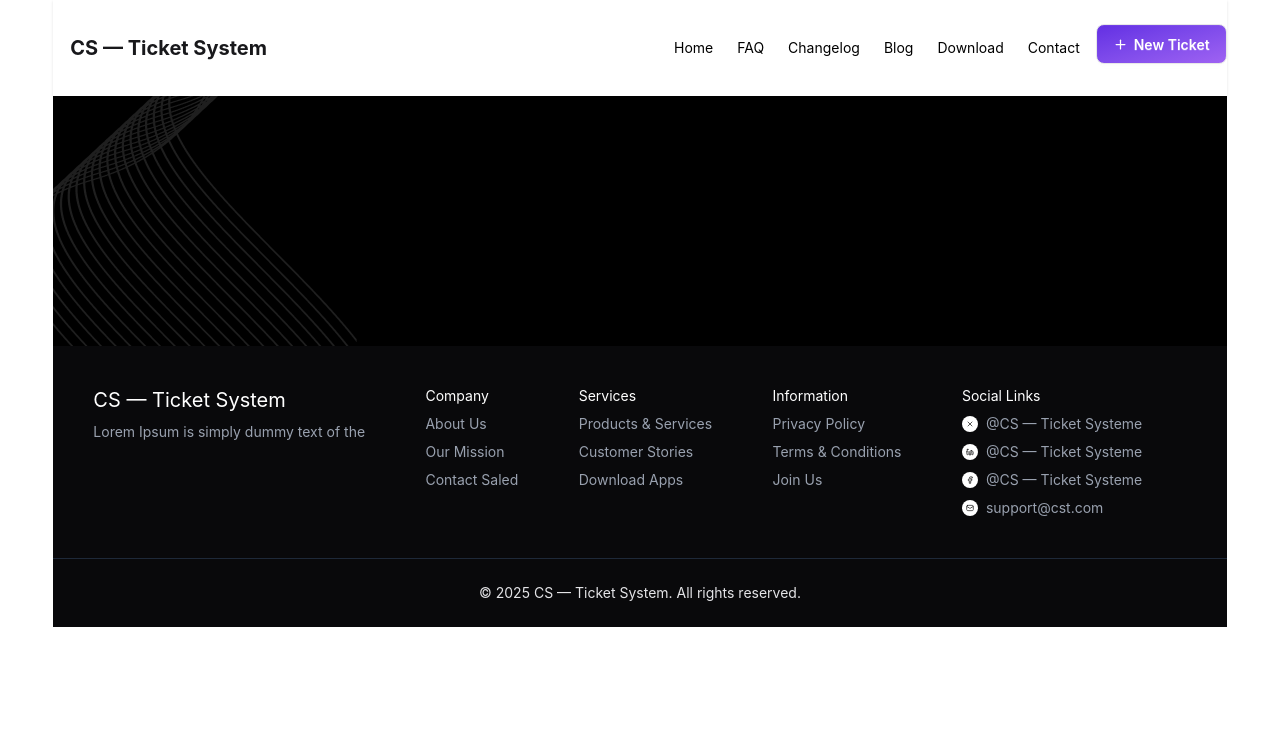
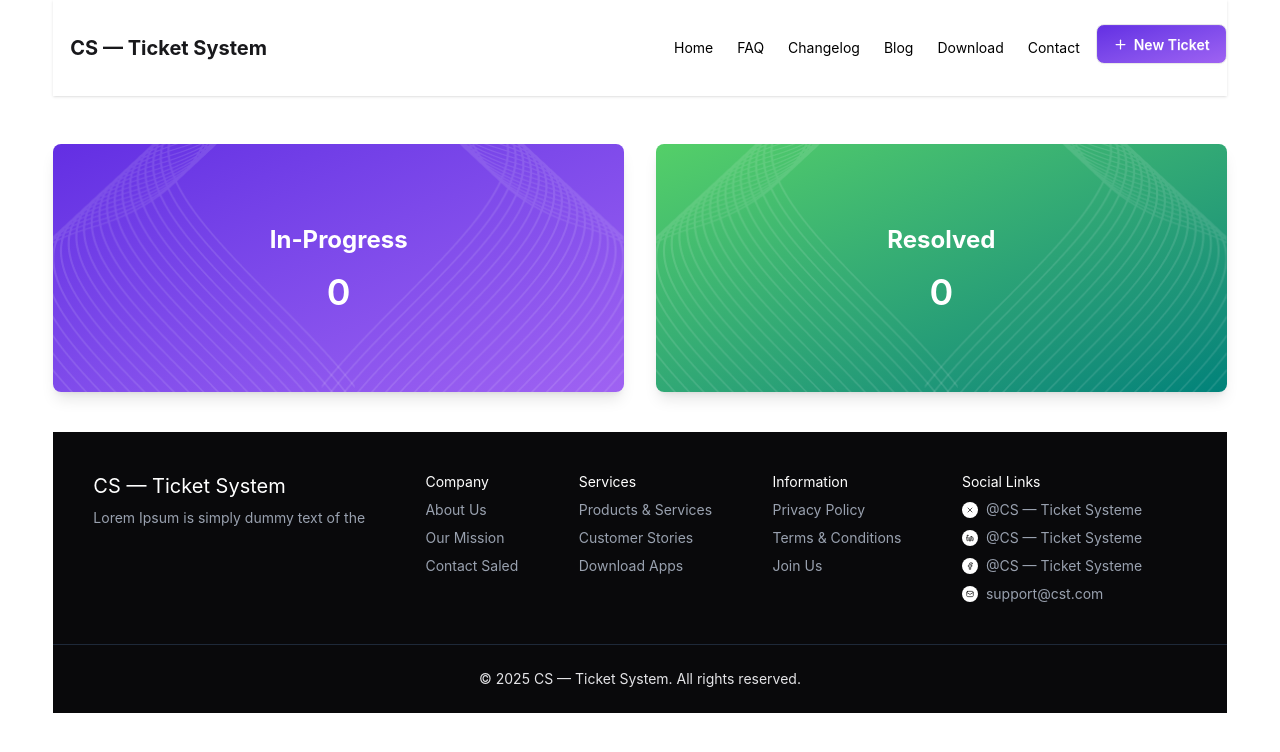
Before and after one commit to kanikanoorsathi/Mission-Restart-A2, a React (Vite) app: page / in a window 1280 px wide. Shown: the top 752 px of the page. Built offline with nearby package versions, Linux system fonts and the light colour scheme.

Commit message:
tickets json added

```diff
--- /dev/null
+++ b/public/tickets.json
@@ -0,0 +1,140 @@
+[
+    {
+        "id": 1,
+        "title": "Login Issue",
+        "description": "User cannot login to the account using correct credentials.",
+        "customer": "Rahim Uddin",
+        "priority": "High",
+        "status": "In Progress",
+        "createdAt": "2026-03-01"
+    },
+
+    {
+        "id": 2,
+        "title": "Payment Failed",
+        "description": "Customer payment failed during checkout process.",
+        "customer": "Karim Ahmed",
+        "priority": "High",
+        "status": "Open",
+        "createdAt": "2026-03-02"
+    },
+
+    {
+        "id": 3,
+        "title": "Password Reset",
+        "description": "Customer requested password reset but email not received.",
+        "customer": "Nusrat Jahan",
+        "priority": "Medium",
+        "status": "Resolved",
+        "createdAt": "2026-03-01"
+    },
+
+    {
+        "id": 4,
+        "title": "Page Loading Slow",
+        "description": "Dashboard page is loading very slowly.",
+        "customer": "Tanvir Hasan",
+        "priority": "Low",
+        "status": "In Progress",
+        "createdAt": "2026-02-28"
+    },
+{
+"id": 5,
+"title": "Profile Update Error",
+"description": "Customer unable to update profile information.",
+"customer": "Sadia Akter",
+"priority": "Medium",
+"status": "Open",
+"createdAt": "2026-03-03"
+},
+{
+"id": 6,
+"title": "Notification Not Working",
+"description": "User not receiving notifications after updates.",
+"customer": "Imran Hossain",
+"priority": "Low",
+"status": "Resolved",
+"createdAt": "2026-02-27"
+},
+{
+"id": 7,
+"title": "App Crash",
+"description": "Mobile app crashes when opening settings.",
+"customer": "Farzana Rahman",
+"priority": "High",
+"status": "In Progress",
+"createdAt": "2026-03-02"
+},
+{
+"id": 8,
+"title": "Search Not Working",
+"description": "Search function returns no results even for valid queries.",
+"customer": "Jahid Hasan",
+"priority": "Medium",
+"status": "Open",
+"createdAt": "2026-03-03"
+},
+{
+"id": 9,
+"title": "Order History Missing",
+"description": "Customer cannot see previous order history.",
+"customer": "Mim Akter",
+"priority": "High",
+"status": "In Progress",
+"createdAt": "2026-03-01"
+},
+{
+"id": 10,
+"title": "UI Alignment Problem",
+"description": "Buttons overlapping on small screen devices.",
+"customer": "Shakil Ahmed",
+"priority": "Low",
+"status": "Resolved",
+"createdAt": "2026-02-25"
+},
+{
+"id": 11,
+"title": "Email Verification Issue",
+"description": "Verification email link not working.",
+"customer": "Rafiul Islam",
+"priority": "Medium",
+"status": "Open",
+"createdAt": "2026-03-04"
+},
+{
+"id": 12,
+"title": "Checkout Button Disabled",
+"description": "Checkout button remains disabled even after filling details.",
+"customer": "Sumaiya Khan",
+"priority": "High",
+"status": "In Progress",
+"createdAt": "2026-03-04"
+},
+{
+"id": 13,
+"title": "Image Upload Failed",
+"description": "User cannot upload profile picture.",
+"customer": "Mahmud Hasan",
+"priority": "Low",
+"status": "Resolved",
+"createdAt": "2026-02-26"
+},
+{
+"id": 14,
+"title": "Language Change Bug",
+"description": "Language settings reset automatically.",
+"customer": "Arifa Sultana",
+"priority": "Medium",
+"status": "Open",
+"createdAt": "2026-03-03"
+},
+{
+"id": 15,
+"title": "Logout Problem",
+"description": "User cannot logout from mobile device.",
+"customer": "Sabbir Hossain",
+"priority": "Low",
+"status": "Resolved",
+"createdAt": "2026-02-24"
+}
+]
--- a/src/App.jsx
+++ b/src/App.jsx
@@ -8,7 +8,7 @@ function App() {
 
   return (
     <>
-    <div className="lg: w-11/12 mx-auto">
+    <div className="w-full lg:w-11/12 mx-auto">
       <Navbar></Navbar>
       <Banner></Banner>
       <Footer></Footer>
--- a/src/components/Banner/Banner.jsx
+++ b/src/components/Banner/Banner.jsx
@@ -1,11 +1,40 @@
-import React from 'react';
+import React, { useState } from 'react';
 import vector1 from "../../assets/vector1.png";
+// import vector2 from "../../assets/vector2.png"
 
 const Banner = () => {
+    const [inProgress, setInProgress] = useState(0);
+    const [resolved , setResolved] = useState(0);
     return (
-        <div className='grid'>
-            <div className='bg-black'>
-                <img src={vector1} alt="vector1" />
+        <div className='mx-auto my-10'>
+            <div className='flex flex-col lg:flex-row justify-between items-center text-white gap-8 mt-12'>
+                {/* 1st card here */}
+                <div className='bg-linear-to-br from-[#632EE3] to-[#9F62F2] rounded-lg p-20 w-full relative overflow-hidden shadow-lg'>
+                    {/* left img */}
+                    <img className='absolute left-0 top-0 h-full object-cover pointer-events-none'
+                         src={vector1} alt="vector1"
+                    />
+                    {/* right img */}
+                    <img className='absolute right-0 top-0 h-full object-cover pointer-events-none -scale-x-100'
+                       src={vector1} alt="vector1"
+                    />
+                    <h2 className='font-bold text-2xl text-white text-center'>In-Progress</h2>
+                    <p className='font-semibold text-4xl text-white text-center mt-4'>{inProgress}</p>
+                </div>
+                {/* 2nd card here */}
+                <div className='bg-linear-to-br from-[#54CF68] to-[#00827A] rounded-lg p-20 w-full relative overflow-hidden shadow-lg'>
+                    {/* left img */}
+                    <img className='absolute left-0 top-0 h-full object-cover pointer-events-none'
+                         src={vector1} alt="vector1"
+                    />
+                    {/* right img */}
+                    <img className='absolute right-0 top-0 h-full object-cover pointer-events-none -scale-x-100'
+                       src={vector1} alt="vector1"
+                    />
+                    <h2 className='font-bold text-2xl text-white text-center'>Resolved</h2>
+                    <p className='font-semibold text-4xl text-white text-center mt-4'>{resolved}</p>
+                </div>
+                {/* <img src={vector1} alt="vector1" /> */}
             </div>
             <div></div>
         </div>
```
